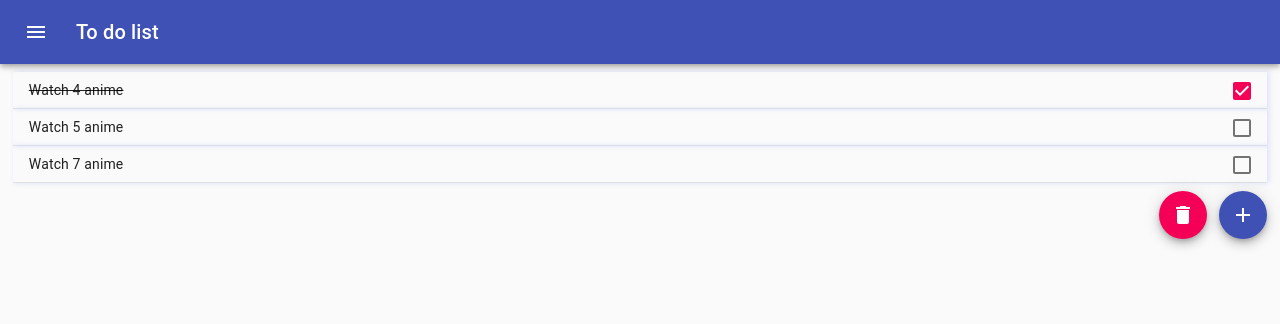
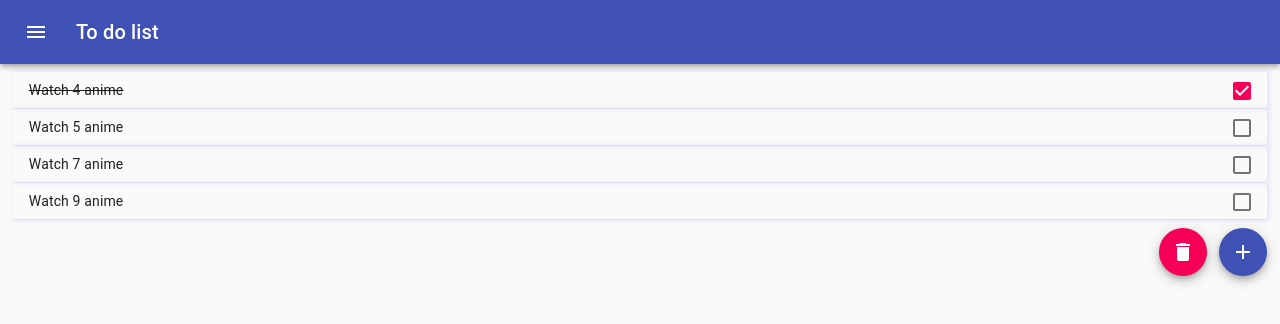
Before and after one commit to s3rbug/react-todolist, a React (Create React App) app: page /folders/1 in a window 1280 px wide. Shown: the top 324 px of the page. Built offline with nearby package versions, Linux system fonts and the light colour scheme.

Commit message:
Fixed bug with drag&drop

```diff
--- a/src/asserts/DraggableItem.jsx
+++ b/src/asserts/DraggableItem.jsx
@@ -3,7 +3,7 @@ import { Draggable } from "react-beautiful-dnd";
 
 function DraggableItem({ el, children }) {
   return (
-    <Draggable key={el.id} draggableId={"item-" + el.id} index={el.id}>
+    <Draggable draggableId={"item-" + el.id} index={el.id}>
       {provided => (
         <div
           ref={provided.innerRef}
--- /dev/null
+++ b/src/asserts/DroppableItem.jsx
@@ -0,0 +1,21 @@
+import React from "react";
+import { Droppable } from "react-beautiful-dnd";
+
+function DroppableItem({ classes, droppableId, children }) {
+  return (
+    <Droppable droppableId={droppableId}>
+      {provided => (
+        <div
+          {...provided.droppableProps}
+          ref={provided.innerRef}
+          className={classes.back}
+        >
+          {children}
+          {provided.placeholder}
+        </div>
+      )}
+    </Droppable>
+  );
+}
+
+export default DroppableItem;
--- /dev/null
+++ b/src/components/Folders/ToDoList/AddTaskDialog.jsx
@@ -0,0 +1,76 @@
+import React from "react";
+import Dialog from "@material-ui/core/Dialog";
+import DialogActions from "@material-ui/core/DialogActions";
+import DialogContent from "@material-ui/core/DialogContent";
+import DialogContentText from "@material-ui/core/DialogContentText";
+import DialogTitle from "@material-ui/core/DialogTitle";
+import Button from "@material-ui/core/Button";
+import TextField from "@material-ui/core/TextField";
+
+function AddTaskDialog({ handleAddButton, open, setOpen, addGoal }) {
+  const [hasError, setError] = React.useState("");
+  const [currentText, setCurrentText] = React.useState("");
+
+  const textChanged = e => {
+    setError("");
+    setCurrentText(e.target.value);
+  };
+
+  const handleAddNewGoal = () => {
+    if (currentText !== "") {
+      addGoal(currentText);
+      setOpen(false);
+    } else {
+      setError("Field can not be empty");
+    }
+  };
+
+  return (
+    <Dialog
+      open={open}
+      onClose={handleAddButton}
+      aria-labelledby="form-dialog-title"
+      onKeyDown={e => {
+        if (e.key === "Enter") {
+          setOpen(false);
+          e.preventDefault();
+          handleAddNewGoal();
+        } else if (e.key === "Escape") {
+          setOpen(false);
+          e.preventDefault();
+        }
+      }}
+    >
+      <DialogTitle id="form-dialog-title">Add a new goal</DialogTitle>
+      <DialogContent>
+        <DialogContentText>
+          To accomplish your goals you need to know how to set them. You can't
+          simply expect it to happen. Goal setting is a process that starts with
+          careful consideration of what you want to achieve, and ends with a lot
+          of hard work to actually do it.
+        </DialogContentText>
+        <TextField
+          error={!!hasError}
+          helperText={hasError}
+          autoFocus
+          margin="dense"
+          id="name"
+          label="Add goal"
+          fullWidth
+          type="text"
+          onChange={textChanged}
+        />
+      </DialogContent>
+      <DialogActions>
+        <Button onClick={handleAddButton} color="secondary">
+          Cancel
+        </Button>
+        <Button onClick={handleAddNewGoal} color="primary">
+          Add
+        </Button>
+      </DialogActions>
+    </Dialog>
+  );
+}
+
+export default AddTaskDialog;
--- /dev/null
+++ b/src/components/Folders/ToDoList/ToDo.jsx
@@ -0,0 +1,40 @@
+import React from "react";
+import ListItem from "@material-ui/core/ListItem";
+import Box from "@material-ui/core/Box";
+import Divider from "@material-ui/core/Divider";
+import ListItemSecondaryAction from "@material-ui/core/ListItemSecondaryAction";
+import Checkbox from "@material-ui/core/Checkbox";
+
+function ToDo({ el, classes, toggleCheckbox, toggleChecked }) {
+  return (
+    <ListItem
+      button
+      onClick={() => {
+        toggleChecked(el.id);
+      }}
+      className={
+        classes.item +
+        " , " +
+        (el.checked ? classes.checkedList : classes.notCheckedList)
+      }
+    >
+      <span className={el.checked ? classes.checked : classes.notChecked}>
+        {el.text}
+      </span>
+      <Box boxShadow={5}>
+        <Divider className={classes.divider} />
+      </Box>
+      <ListItemSecondaryAction>
+        <Checkbox
+          edge="end"
+          className={classes.check}
+          checked={el.checked}
+          onChange={toggleCheckbox}
+          value={el.id}
+        />
+      </ListItemSecondaryAction>
+    </ListItem>
+  );
+}
+
+export default ToDo;
--- a/src/components/Folders/ToDoList/ToDoList.jsx
+++ b/src/components/Folders/ToDoList/ToDoList.jsx
@@ -1,26 +1,15 @@
 import React, { useEffect } from "react";
 import List from "@material-ui/core/List";
-import ListItem from "@material-ui/core/ListItem";
 import { makeStyles } from "@material-ui/core/styles";
-import ListItemSecondaryAction from "@material-ui/core/ListItemSecondaryAction";
-import Checkbox from "@material-ui/core/Checkbox";
-import Divider from "@material-ui/core/Divider";
-import Box from "@material-ui/core/Box";
 import Fab from "@material-ui/core/Fab";
 import AddIcon from "@material-ui/icons/Add";
 import DeleteIcon from "@material-ui/icons/Delete";
-import Button from "@material-ui/core/Button";
-import Dialog from "@material-ui/core/Dialog";
-import DialogActions from "@material-ui/core/DialogActions";
-import DialogContent from "@material-ui/core/DialogContent";
-import DialogContentText from "@material-ui/core/DialogContentText";
-import DialogTitle from "@material-ui/core/DialogTitle";
-import TextField from "@material-ui/core/TextField";
 import { Tooltip } from "@material-ui/core";
-import { DragDropContext, Droppable, Draggable } from "react-beautiful-dnd";
-//import DraggableItem from "./../../../asserts/DraggableItem";
-//import test from "./test.css";
-//import ReactCSSTransitionGroup from "react-addons-css-transition-group";
+import { DragDropContext } from "react-beautiful-dnd";
+import DraggableItem from "../../../asserts/DraggableItem";
+import DroppableItem from "../../../asserts/DroppableItem";
+import AddTaskDialog from "./AddTaskDialog";
+import ToDo from "./ToDo";
 
 const useStyles = makeStyles(theme => ({
   root: {
@@ -56,8 +45,7 @@ const useStyles = makeStyles(theme => ({
   },
   divider: {
     light: theme.palette.type
-  },
-  back: {}
+  }
 }));
 
 function ToDoList({
@@ -74,8 +62,6 @@ function ToDoList({
   });
 
   const [open, setOpen] = React.useState(false);
-  const [currentText, setCurrentText] = React.useState("");
-  const [hasError, setError] = React.useState("");
 
   const handleDeleteButton = () => {
     deleteDone();
@@ -90,20 +76,6 @@ function ToDoList({
     else toggleChecked(e);
   };
 
-  const textChanged = e => {
-    setError("");
-    setCurrentText(e.target.value);
-  };
-
-  const handleAddNewGoal = () => {
-    if (currentText !== "") {
-      addGoal(currentText);
-      setOpen(false);
-    } else {
-      setError("Field can not be empty");
-    }
-  };
-
   const onDragEnd = result => {
     if (!result.destination) {
       return;
@@ -111,81 +83,28 @@ function ToDoList({
     swapTasks(result.source.index, result.destination.index);
   };
 
-  const onDragStart = result => {};
-
   const classes = useStyles();
   if (!currentFolder) return null;
 
   return (
     <div className={classes.root}>
-      <DragDropContext onDragStart={onDragStart} onDragEnd={onDragEnd}>
-        <Droppable droppableId="droppable">
-          {(provided, snapshot) => (
-            <div
-              {...provided.droppableProps}
-              ref={provided.innerRef}
-              className={classes.back}
-            >
+      <DragDropContext onDragEnd={onDragEnd}>
+        <DroppableItem classes={classes} droppableId="DroppableToDo">
           <List className={classes.list}>
             {Object.values(currentFolder.goals).map(el => {
               return (
-                    <Draggable
-                      key={el.id}
-                      draggableId={"item-" + el.id}
-                      index={el.id}
-                    >
-                      {provided => (
-                        <div
-                          ref={provided.innerRef}
-                          {...provided.draggableProps}
-                          {...provided.dragHandleProps}
-                        >
-                          <ListItem
-                            button
-                            onClick={() => {
-                              toggleChecked(el.id);
-                            }}
-                            className={
-                              classes.item +
-                              " , " +
-                              (el.checked
-                                ? classes.checkedList
-                                : classes.notCheckedList)
-                            }
-                          >
-                            <span
-                              className={
-                                el.checked
-                                  ? classes.checked
-                                  : classes.notChecked
-                              }
-                            >
-                              {el.text}
-                            </span>
-                            <Box boxShadow={5}>
-                              <Divider className={classes.divider} />
-                            </Box>
-                            <ListItemSecondaryAction>
-                              <Checkbox
-                                edge="end"
-                                className={classes.check}
-                                checked={el.checked}
-                                onChange={toggleCheckbox}
-                                value={el.id}
+                <DraggableItem el={el} key={el.id}>
+                  <ToDo
+                    el={el}
+                    classes={classes}
+                    toggleCheckbox={toggleCheckbox}
+                    toggleChecked={toggleChecked}
                   />
-                            </ListItemSecondaryAction>
-                          </ListItem>
-                          {provided.placeholder}
-                        </div>
-                      )}
-                    </Draggable>
+                </DraggableItem>
               );
             })}
-                {provided.placeholder}
           </List>
-            </div>
-          )}
-        </Droppable>
+        </DroppableItem>
       </DragDropContext>
       <div>
         <div className={classes.buttons}>
@@ -216,50 +135,12 @@ function ToDoList({
             </Fab>
           </Tooltip>
         </div>
-        <Dialog
+        <AddTaskDialog
+          handleAddButton={handleAddButton}
           open={open}
-          onClose={handleAddButton}
-          aria-labelledby="form-dialog-title"
-          onKeyDown={e => {
-            if (e.key === "Enter") {
-              setOpen(false);
-              e.preventDefault();
-              handleAddNewGoal();
-            } else if (e.key === "Escape") {
-              setOpen(false);
-              e.preventDefault();
-            }
-          }}
-        >
-          <DialogTitle id="form-dialog-title">Add a new goal</DialogTitle>
-          <DialogContent>
-            <DialogContentText>
-              To accomplish your goals you need to know how to set them. You
-              can't simply expect it to happen. Goal setting is a process that
-              starts with careful consideration of what you want to achieve, and
-              ends with a lot of hard work to actually do it.
-            </DialogContentText>
-            <TextField
-              error={!!hasError}
-              helperText={hasError}
-              autoFocus
-              margin="dense"
-              id="name"
-              label="Add goal"
-              fullWidth
-              type="text"
-              onChange={textChanged}
+          setOpen={setOpen}
+          addGoal={addGoal}
         />
-          </DialogContent>
-          <DialogActions>
-            <Button onClick={handleAddButton} color="secondary">
-              Cancel
-            </Button>
-            <Button onClick={handleAddNewGoal} color="primary">
-              Add
-            </Button>
-          </DialogActions>
-        </Dialog>
       </div>
     </div>
   );
--- a/src/redux/todo.js
+++ b/src/redux/todo.js
@@ -50,6 +50,12 @@ const initialState = {
                     text: "Watch 7 anime",
                     checked: false
                 }
+                ,
+                {
+                    id: 3,
+                    text: "Watch 9 anime",
+                    checked: false
+                }
             ]
         },
         {
@@ -80,6 +86,16 @@ const initialState = {
 
 function sync(state, folder) {
     state.folders[state.currentFolder.id] = folder
+}
+/*
+       let t = { ...newGoals[action.from] };
+        newGoals[action.from] = newGoals[action.to];
+        newGoals[action.to] = { ...t };
+*/
+function swap(newGoals, from, to) {
+    let t = { ...newGoals[from] };
+    newGoals[from] = newGoals[to];
+    newGoals[to] = { ...t };
 }
 
 function reducer(state = initialState, action) {
@@ -162,25 +178,24 @@ function reducer(state = initialState, action) {
         }
     }
     else if (action.type === SWAP_TASKS) {
-        //console.log(state.currentFolder.goals);
-        let newCurrentFolder = {
-            ...state.currentFolder
+        let newGoals = [
+            ...state.currentFolder.goals
+        ]
+        const [removed] = newGoals.splice(action.from, 1);
+        newGoals.splice(action.to, 0, removed);
+
+        for (let i = 0; i < newGoals.length; ++i) {
+            newGoals[i].id = i;
         }
 
-        let t = { ...newCurrentFolder.goals[action.from] }
-        newCurrentFolder.goals[action.from] = { ...newCurrentFolder.goals[action.to] };
-        newCurrentFolder.goals[action.to] = { ...t };
-
-        t = newCurrentFolder.goals[action.from].id;
-        newCurrentFolder.goals[action.from].id = newCurrentFolder.goals[action.to].id;
-        newCurrentFolder.goals[action.to].id = t;
-
-
-        sync(state, newCurrentFolder);
+        sync(state, { ...state.currentFolder, goals: [...newGoals] });
 
         return {
             ...state,
-            currentFolder: newCurrentFolder
+            currentFolder: {
+                ...state.currentFolder,
+                goals: [...newGoals]
+            }
         }
     }
     return state;
```
Lines whose indentation alone changed are shown as unchanged.
